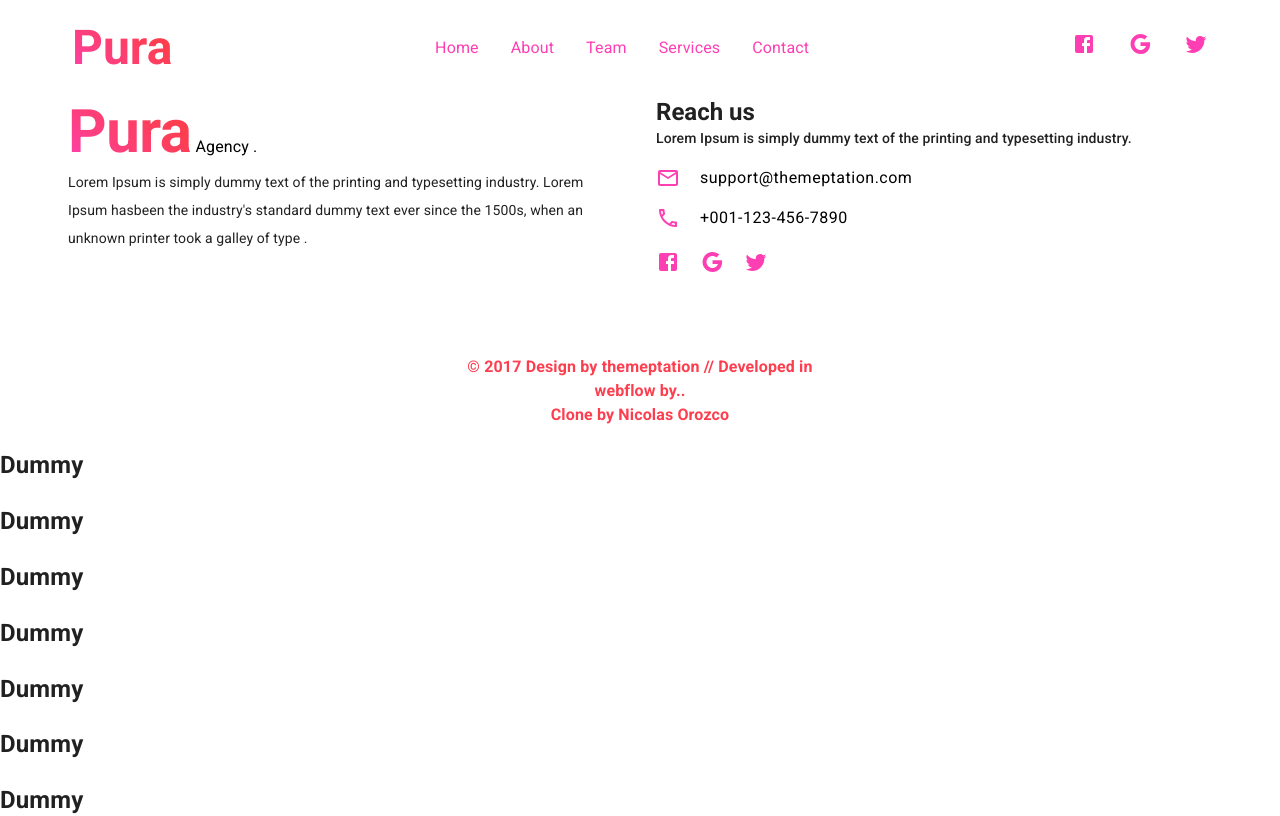
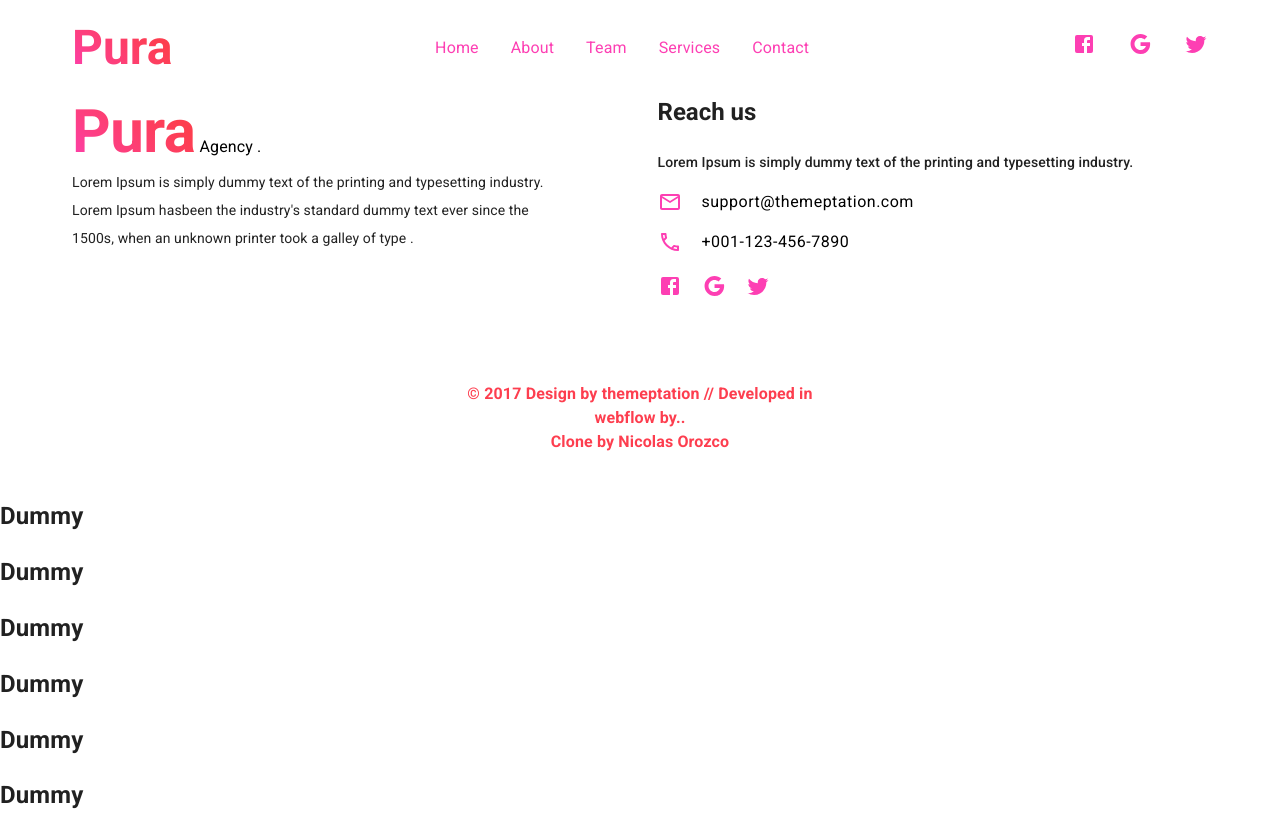
Before and after one commit to Nicolas-Orozco/pura-clone, a React (Vite) app: page / in a window 1280 px wide. Shown: the top 816 px of the page. Built offline with nearby package versions, Linux system fonts and the light colour scheme.

Commit message:
Refactor in footer components

```diff
--- a/src/components/Footer.jsx
+++ b/src/components/Footer.jsx
@@ -1,83 +1,32 @@
 import React from "react";
-import Typography from "@mui/material/Typography";
-import Stack from "@mui/material/Stack";
 import Box from "@mui/material/Box";
-import Contact from "./Footer/Contact";
 import useCustom from "../hooks/useCustom";
 import useBreakpoints from "../hooks/useBreakpoints";
+import Agency from "./Footer/Agency";
+import Reach from "./Footer/Reach";
 
 function Footer() {
   const { maxSmall, maxExtraSmall } = useBreakpoints();
-  const { Logo, Copyright } = useCustom();
+  const { Copyright, Wrapper } = useCustom();
   return (
-    <Box
+    <Wrapper
       sx={{
-        px: maxExtraSmall ? 2 : 8.5,
+        px: maxExtraSmall ? 2 : 9,
         maxWidth: 2200,
-        mx: "auto",
-        display: "flex",
         flexDirection: maxSmall ? "column" : "row",
-        gap: 4,
-        flexWrap: "wrap",
       }}
       component="footer"
     >
-      <Box flex="1">
-        <Stack
-          direction="row"
-          justifyContent="flex-start"
-          alignItems="baseline"
-          spacing={0.5}
-          component="a"
-          href="#"
-          sx={{
-            userSelect: "none",
-            textDecoration: "none",
-            "& > *": {
-              mb: 4,
-            },
-          }}
-        >
-          <Logo variant="h2">pura</Logo>
-          <Typography variant="subtitle1" color="info.main">
-            Agency .
-          </Typography>
-        </Stack>
-        <Typography
-          variant="subtitle2"
-          sx={{ fontWeight: 400, lineHeight: 2, pr: 5 }}
-        >
-          Lorem Ipsum is simply dummy text of the printing and typesetting
-          industry. Lorem Ipsum hasbeen the industry&apos;s standard dummy text
-          ever since the 1500s, when an unknown printer took a galley of type .
-        </Typography>
-      </Box>
-      <Box
-        sx={{
-          flex: "1",
-          "& > *": {
-            my: 2.5,
-          },
-          mb: 2.5,
-        }}
-      >
-        <Typography variant="h5" component="h3" fontWeight="bold">
-          Reach us
-        </Typography>
-        <Typography variant="subtitle2">
-          Lorem Ipsum is simply dummy text of the printing and typesetting
-          industry.
-        </Typography>
-        <Contact />
-      </Box>
+      <Agency />
+      <Reach />
       <Box width="100%">
-        <Copyright>
+        <Copyright mb={3}>
           © 2017 Design by themeptation // Developed in
           <br /> webflow by.. <br />
           Clone by Nicolas Orozco
         </Copyright>
       </Box>
-    </Box>
+    </Wrapper>
   );
 }
 
--- /dev/null
+++ b/src/components/Footer/Agency.jsx
@@ -0,0 +1,43 @@
+import React from "react";
+import Typography from "@mui/material/Typography";
+import Stack from "@mui/material/Stack";
+import Box from "@mui/material/Box";
+import useCustom from "../../hooks/useCustom";
+
+function Agency() {
+  const { Logo } = useCustom();
+  return (
+    <Box flex="1">
+      <Stack
+        direction="row"
+        justifyContent="flex-start"
+        alignItems="baseline"
+        spacing={0.5}
+        component="a"
+        href="#"
+        sx={{
+          userSelect: "none",
+          textDecoration: "none",
+          "& > *": {
+            mb: 4.1,
+          },
+        }}
+      >
+        <Logo variant="h2">pura</Logo>
+        <Typography variant="subtitle1" color="info.main">
+          Agency .
+        </Typography>
+      </Stack>
+      <Typography
+        variant="subtitle2"
+        sx={{ fontWeight: 400, lineHeight: 2, pr: 8 }}
+      >
+        Lorem Ipsum is simply dummy text of the printing and typesetting
+        industry. Lorem Ipsum hasbeen the industry&#39;s standard dummy text
+        ever since the 1500s, when an unknown printer took a galley of type .
+      </Typography>
+    </Box>
+  );
+}
+
+export default Agency;
--- /dev/null
+++ b/src/components/Footer/Reach.jsx
@@ -0,0 +1,29 @@
+import React from "react";
+import Box from "@mui/material/Box";
+import Typography from "@mui/material/Typography";
+import Contact from "./Contact";
+
+function Reach() {
+  return (
+    <Box
+      sx={{
+        flex: "1",
+        "& > *": {
+          my: 2.5,
+        },
+        mb: 2.5,
+      }}
+    >
+      <Typography variant="h5" component="h3" fontWeight="bold" pb={3}>
+        Reach us
+      </Typography>
+      <Typography variant="subtitle2">
+        Lorem Ipsum is simply dummy text of the printing and typesetting
+        industry.
+      </Typography>
+      <Contact />
+    </Box>
+  );
+}
+
+export default Reach;
--- a/src/hooks/useCustom.js
+++ b/src/hooks/useCustom.js
@@ -38,7 +38,7 @@ export default function useCustom() {
     marginLeft: "auto",
     display: "flex",
     flexWrap: "wrap",
-    gap: 40,
+    gap: 35,
   });
   return { Link, Logo, Item, Copyright, Wrapper };
 }
```
